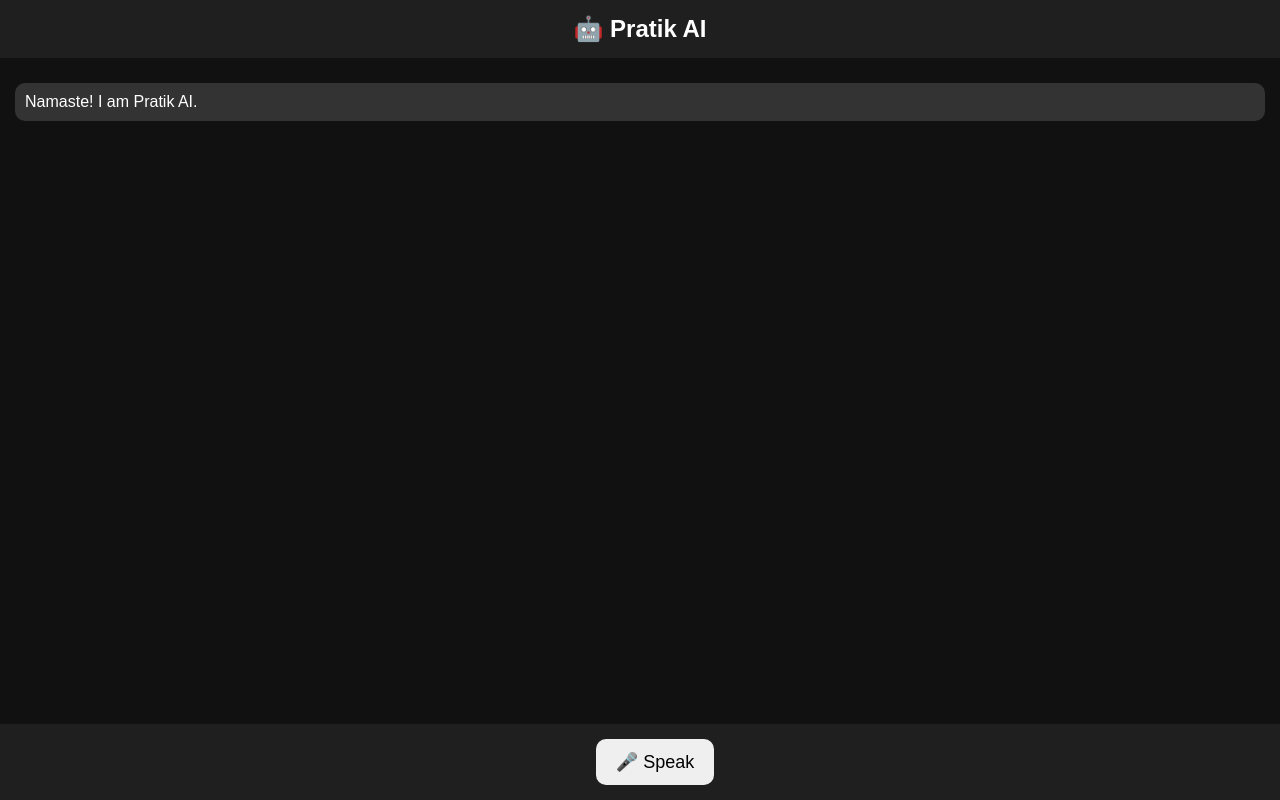
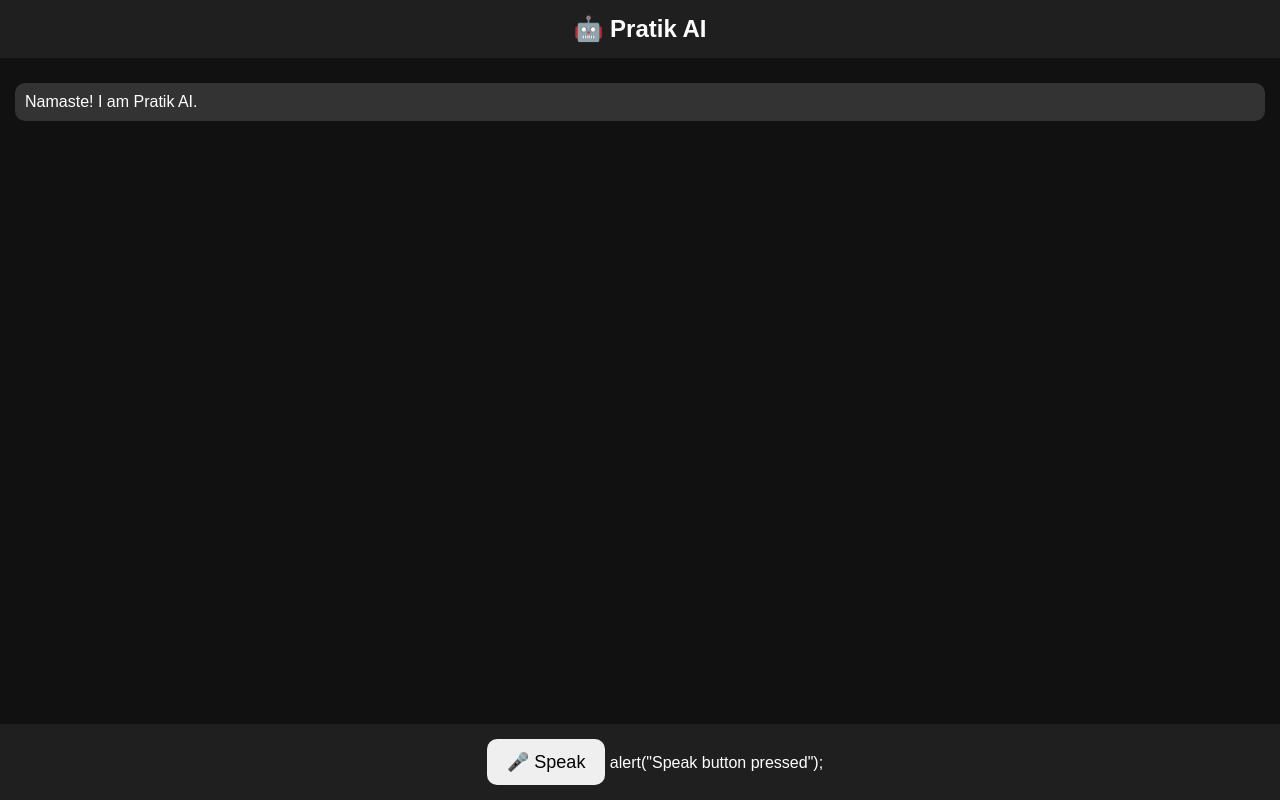
Before and after one commit to nagwe/PratikAI, a website: page www/index.html in a window 1280 px wide. Drawn offline with Linux system fonts and the light colour scheme.

Commit message:
Test speak button

```diff
--- a/www/index.html
+++ b/www/index.html
@@ -71,6 +71,7 @@ button{
 
 <div class="controls">
     <button onclick="startListening()">🎤 Speak</button>
+alert("Speak button pressed");
 </div>
 
 <script>
```
